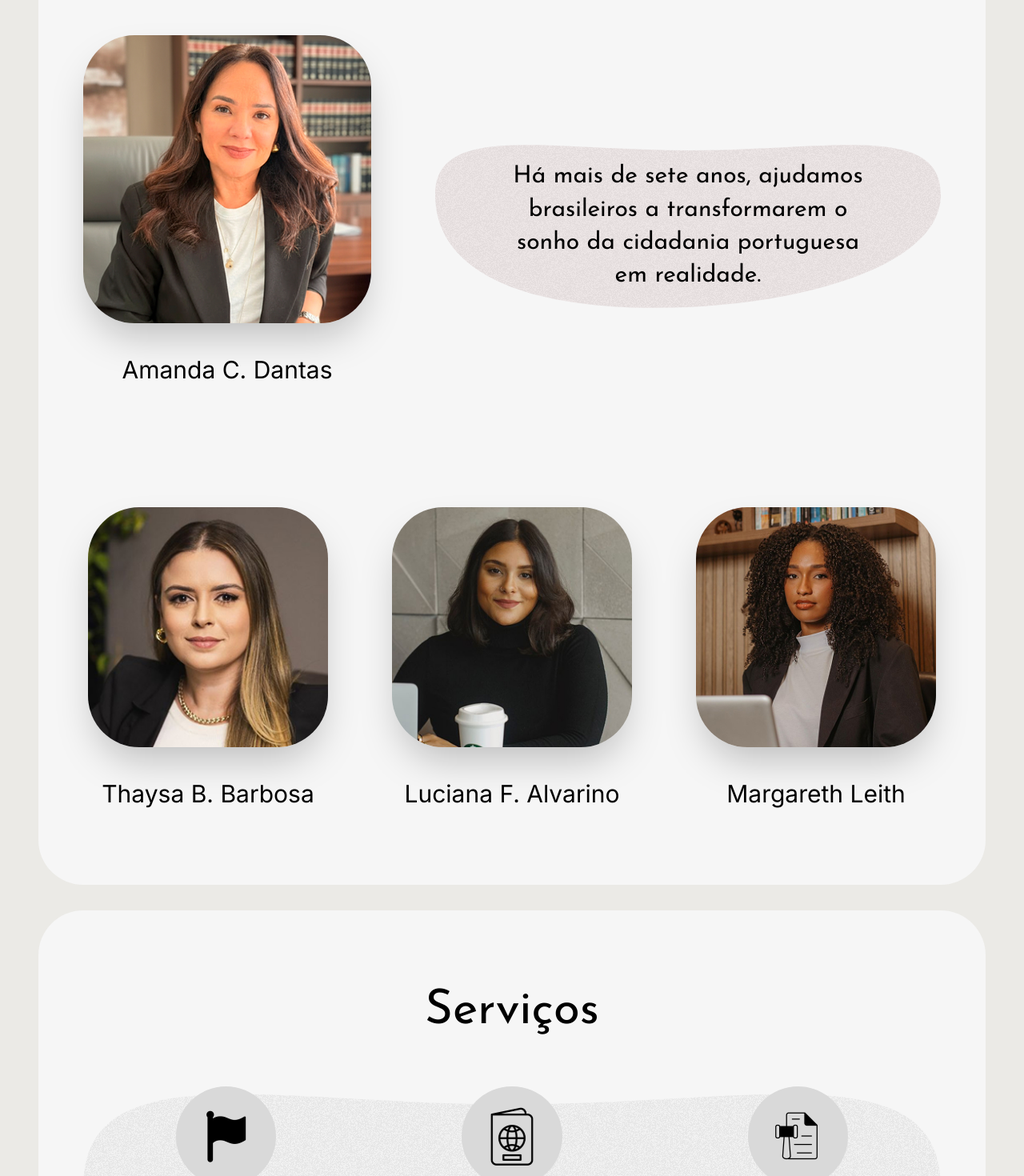
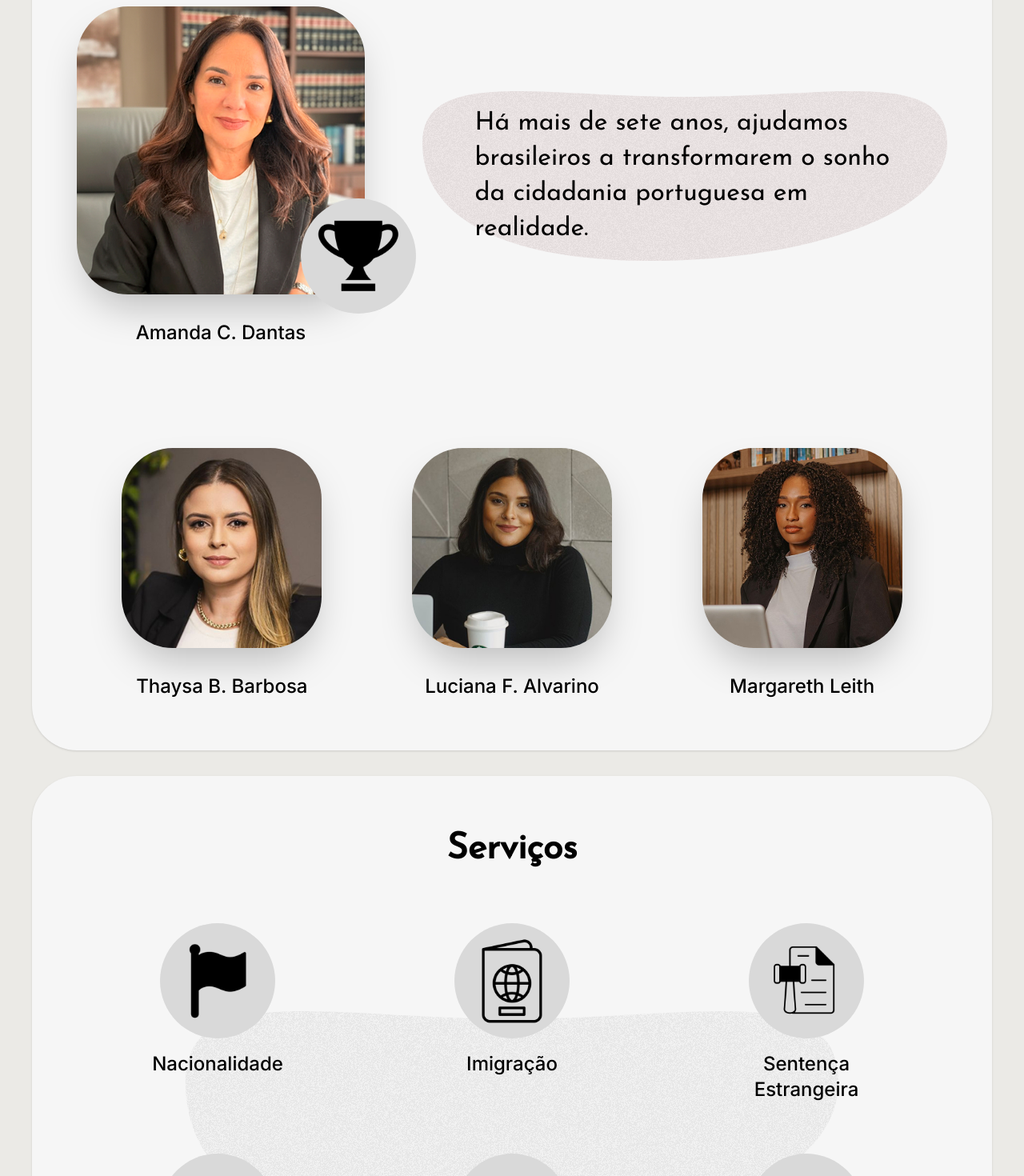
Before and after one commit to mateusabreucn/nacionalidade-portuguesa, a Next.js app: page / in a window 1280 px wide. Shown: the part 900-2370 px from the top of the page at 80% size. Built offline with nearby package versions, Linux system fonts and the light colour scheme.

Commit message:
fix: responsividade geral

```diff
--- a/app/Equipa.tsx
+++ b/app/Equipa.tsx
@@ -2,20 +2,27 @@ import Image from "next/image";
 import CardBranco from "./components/CardBranco";
 import CardFoto from "./components/CardFoto";
 import { NomeEquipa } from "./enums/NomeEquipa";
-import IconBadge from "./components/IconBagde";
+import IconBadge from "./components/IconBadge";
 
 export default function Equipa() {
   return (
     <CardBranco titulo="Quem somos nós">
-      <div className="w-full flex justify-between gap-x-20">
-        <div className="relative">
+      <div className="flex flex-col lg:flex-row items-center justify-between gap-y-16 gap-x-10 xl:gap-x-18 w-full">
+        <div className="relative z-10">
           <CardFoto
             src={`/Equipa - ${NomeEquipa.AmandaCDantas}.jpg`}
             nome={NomeEquipa.AmandaCDantas}
             bigger
           />
 
-          <div className="absolute bottom-36 xl:bottom-20 2xl:bottom-10 -right-16">
+          <div
+            className="
+            absolute
+            -bottom-4 md:bottom-8 lg:bottom-10
+            -right-4 md:-right-10 lg:-right-16
+
+          "
+          >
             <IconBadge
               icon="/Icons/Equipa/Trofeu.svg"
               altText="Ícone de Troféu"
@@ -24,22 +31,48 @@ export default function Equipa() {
         </div>
 
         <div
-          className="relative flex-1 h-[478px] min-w-0 flex items-center justify-center px-12 sm:px-16 md:px-20 lg:px-16 xl:px-20 2xl:px-24 py-12"
-          style={{
-            backgroundImage: "url('/Icons/Ellipse.svg')",
-            backgroundSize: "contain",
-            backgroundPosition: "center",
-            backgroundRepeat: "no-repeat",
-          }}
+          className="
+          relative w-full
+          max-w-[900px] aspect-video md:aspect-2/1
+          flex items-center justify-center
+        "
         >
-          <p className="font-josefin text-base sm:text-lg md:text-xl lg:text-2xl xl:text-3xl 2xl:text-4xl text-center leading-snug">
-            Há mais de sete anos, ajudamos brasileiros a transformarem o sonho
-            da cidadania portuguesa em realidade.
-          </p>
+          <div className="absolute inset-0 w-full h-full">
+            <Image
+              src="/Icons/Ellipse.svg"
+              fill
+              alt="Fundo decorativo"
+              className="object-contain"
+              priority
+            />
+          </div>
+
+          <div className="relative z-10 px-[10%] py-[15%] text-start flex items-center justify-center h-full">
+            <p
+              className="font-josefin
+              text-sm
+              sm:text-base
+              md:text-xl
+              lg:text-2xl
+              xl:text-[2rem]
+              2xl:text-4xl
+              leading-tight md:leading-snug
+            "
+            >
+              Há mais de sete anos, ajudamos brasileiros a transformarem o sonho
+              da cidadania portuguesa em realidade.
+            </p>
+          </div>
         </div>
       </div>
 
-      <div className="mt-14 xl:mt-28 2xl:mt-40 flex flex-col lg:flex-row justify-center gap-x-16 xl:gap-x-20 2xl:gap-x-28">
+      <div
+        className="
+        mt-18 md:mt-24 lg:mt-32 mx-auto
+        w-full flex flex-col md:flex-row
+        gap-y-10 md:gap-y-0
+        items-center justify-center"
+      >
         <CardFoto
           src={`/Equipa - ${NomeEquipa.ThaysaBBarbosa}.jpg`}
           nome={NomeEquipa.ThaysaBBarbosa}
--- a/app/Footer.tsx
+++ b/app/Footer.tsx
@@ -2,7 +2,14 @@ import InfoFooter from "./components/InfoFooter";
 
 export default function Footer() {
   return (
-    <footer className="mt-20 lg:mt-20 xl:mt-28 mb-8 lg:mb-10 xl:mb-16 flex justify-center items-center gap-x-20 lg:gap-x-32 xl:gap-x-48 2xl:gap-x-80">
+    <footer
+      className="
+      mt-16 lg:mt-20 xl:mt-24
+      mb-4 lg:mb-8 xl:mb-12
+      flex justify-center items-center
+      gap-x-14 lg:gap-x-36 xl:gap-x-48 2xl:gap-x-64
+    "
+    >
       <InfoFooter icon="/Icons/Footer/Loc.svg" altText="Ícone de Localização">
         <p>Avenida Mouzinho de Albuquerque</p>
         <p>102, 1º andar, sala 3</p>
--- a/app/Servicos.tsx
+++ b/app/Servicos.tsx
@@ -1,19 +1,24 @@
 import Image from "next/image";
 import CardBranco from "./components/CardBranco";
-import IconBadge from "./components/IconBagde";
+import IconBadge from "./components/IconBadge";
 
 export default function Servicos() {
   return (
     <CardBranco titulo="Serviços">
-      <div className="w-full mx-auto relative">
-        <Image
-          src="/Icons/Servicos/Ellipse.svg"
-          alt="Detalhe fundo"
-          fill
-          className="max-w-full mx-auto z-0 object-fill"
-        />
+      <div className="relative w-full mx-auto">
+        <div className="absolute inset-0 z-0 flex items-center justify-center pointer-events-none">
+          <div className="relative w-3/4 h-3/4 opacity-60 lg:opacity-100">
+            <Image
+              src="/Icons/Servicos/Ellipse.svg"
+              alt="Detalhe fundo"
+              fill
+              className="object-contain hidden md:block"
+              priority
+            />
+          </div>
+        </div>
 
-        <div className="w-full mx-auto grid grid-cols-3 gap-y-2 lg:gap-y-14 xl:gap-y-20 2xl:gap-y-40 justify-items-center z-10">
+        <div className="relative z-10 grid grid-cols-2 md:grid-cols-3 gap-x-4 gap-y-14 lg:gap-y-16 justify-items-center">
           <IconBadge
             icon="/Icons/Servicos/Nacionalidade.svg"
             altText="Ícone de Nacionalidade"
--- a/app/components/CardBranco.tsx
+++ b/app/components/CardBranco.tsx
@@ -5,11 +5,25 @@ interface CardBrancoProps {
 
 export default function CardBranco({ titulo, children }: CardBrancoProps) {
   return (
-    <div className="relative bg-card-branco rounded-[56px] mx-0 xl:mx-2 2xl:mx-8 py-14 lg:py-20 xl:py-24 px-14 mt-8">
-      <div className="font-josefin text-4xl lg:text-5xl xl:text-6xl text-center mb-16">
+    <section
+      className="
+      relative bg-card-branco
+      rounded-[30px] md:rounded-[56px]
+      mx-auto max-w-[11/12]
+      py-12 md:py-20 xl:py-16
+      px-6 md:px-14
+      mt-8 shadow-sm
+    "
+    >
+      <h2
+        className="
+        font-josefin text-3xl lg:text-[2rem] xl:text-[2.8rem] 2xl:text-5xl
+        leading-tight text-center mb-12 md:mb-16 font-bold
+      "
+      >
         {titulo}
-      </div>
+      </h2>
       {children}
-    </div>
+    </section>
   );
 }
--- a/app/components/CardFoto.tsx
+++ b/app/components/CardFoto.tsx
@@ -3,30 +3,39 @@ import Image from "next/image";
 interface CardFotoProps {
   src: string;
   nome: string;
-  bigger?: boolean;
+  bigger?: boolean; // Prop para diferenciar a foto da Amanda das outras
 }
 
 export default function CardFoto({ src, nome, bigger }: CardFotoProps) {
   return (
     <div
-      className={`flex flex-col items-center gap-y-10 shrink-0 ${
-        bigger
-          ? `w-[300px] xl:w-[360px] 2xl:w-[500px]`
-          : `w-[260px] xl:w-[300px] 2xl:w-[330px]`
-      }`}
+      className="
+      flex flex-col items-center
+      gap-y-8 w-full"
     >
-      <div className="relative aspect-square w-full">
+      <div
+        className={`
+          relative aspect-square w-full shadow-2xl
+          rounded-4xl md:rounded-[48px] lg:rounded-[64px]
+          overflow-hidden
+          ${
+            bigger
+              ? "w-[280px] md:w-[360px] lg:w-[300px] xl:w-[360px] 2xl:w-[420px]"
+              : "w-[180px] md:w-[210px] lg:w-[210px] xl:w-[250px]"
+          }
+        `}
+      >
         <Image
           src={src}
           alt={`Foto de ${nome}`}
-          className="rounded-[64px] shadow-2xl aspect-square object-cover"
           fill
+          className="object-cover"
         />
       </div>
 
-      <div className="text-2xl xl:text-3xl 2xl:text-4xl w-full text-center">
+      <h3 className="text-base md:text-xl lg:text-2xl text-center font-medium">
         {nome}
-      </div>
+      </h3>
     </div>
   );
 }
--- /dev/null
+++ b/app/components/IconBadge.tsx
@@ -0,0 +1,42 @@
+import Image from "next/image";
+
+interface IconBadgeProps {
+  icon: string;
+  altText: string;
+  titulo?: string;
+}
+
+export default function IconBadge({ icon, altText, titulo }: IconBadgeProps) {
+  return (
+    <div
+      className="
+      flex flex-col items-center cursor-pointer
+      w-full max-w-[200px] gap-4 z-20
+      hover:scale-110 transition-all duration-300"
+    >
+      <div
+        className="
+        relative flex items-center justify-center
+        bg-icon-badge rounded-full shrink-0
+        aspect-square
+        w-24 lg:w-32 xl:w-36
+      "
+      >
+        <div className="relative aspect-square w-3/4">
+          <Image src={icon} alt={altText} fill className="object-contain" />
+        </div>
+      </div>
+
+      {titulo && (
+        <h3
+          className="
+          text-center font-medium
+          text-lg lg:text-xl xl:text-2xl
+        "
+        >
+          {titulo}
+        </h3>
+      )}
+    </div>
+  );
+}
--- a/app/components/IconBagde.tsx
+++ /dev/null
@@ -1,30 +0,0 @@
-import Image from "next/image";
-
-interface IconBadgeProps {
-  icon: string;
-  altText: string;
-  titulo?: string;
-}
-
-export default function IconBadge({ icon, altText, titulo }: IconBadgeProps) {
-  return (
-    <div className="w-full flex flex-col gap-y-1 xl:gap-y-2 2xl:gap-y-4 items-center z-20">
-      <div className="w-[35%] rounded-full bg-icon-badge flex justify-center items-center aspect-square">
-        <div className="relative aspect-square w-[60%]">
-          <Image
-            src={icon}
-            alt={altText}
-            fill
-            className="relative object-cover"
-          />
-        </div>
-      </div>
-
-      {titulo && (
-        <div className="text-base xl:text-xl 2xl:text-3xl text-center relative">
-          {titulo}
-        </div>
-      )}
-    </div>
-  );
-}
--- a/app/components/InfoFooter.tsx
+++ b/app/components/InfoFooter.tsx
@@ -12,12 +12,15 @@ export default function InfoFooter({
   children,
 }: InfoFooterProps) {
   return (
-    <div className="flex gap-x-2 items-center justify-center">
-      <div className="relative aspect-square w-[120px] lg:w-[140px] xl:w-[150px]">
+    <div className="flex gap-x-1 md:gap-x-2 items-center justify-center">
+      <div
+        className="relative aspect-square w-20 md:w-24 lg:w-32 xl:w-36
+"
+      >
         <Image src={icon} alt={altText} fill className="object-cover" />
       </div>
 
-      <div className="text-md lg:text-md xl:text-xl 2xl:text-2xl">
+      <div className="text-xs md:text-sm lg:text-base xl:text-xl 2xl:text-2xl">
         {children}
       </div>
     </div>
```
